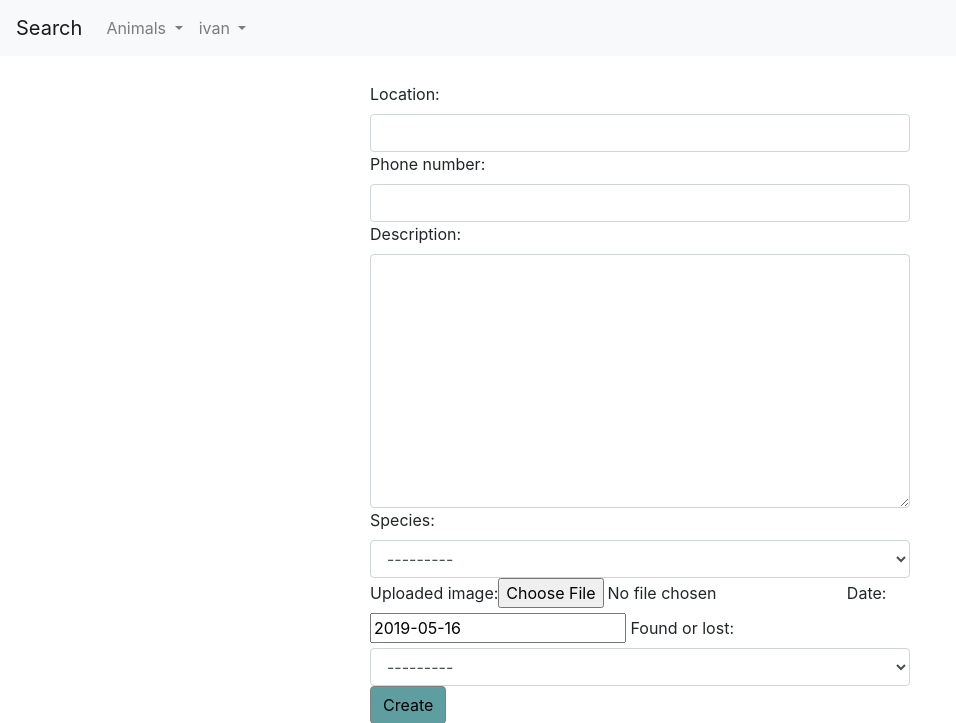
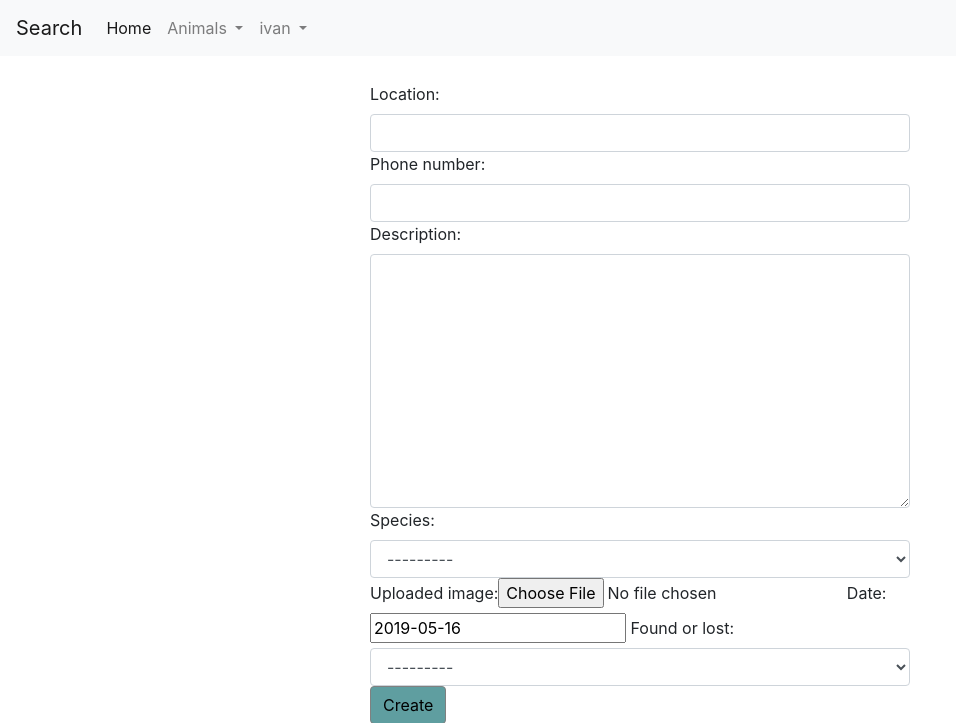
Before and after one commit to Ivan1994Petrov/SoftUni-Django-project, a Django app: a page that uses lost_animals/common/templates/index.html in a window 1280 px wide. Shown: the top 723 px of the page, without its empty margins (0-956 px from the left). Run offline with Django 3.2, Linux system fonts and the light colour scheme; a user stored in the database is signed in; data comes from the database, SQL or seed files in the repository; both versions use the stored data as it was after the commit; some libraries are stand-ins or nearby versions.

Commit message:
Fixing bugs

```diff
--- a/lost_animals/animals/models.py
+++ b/lost_animals/animals/models.py
@@ -1,5 +1,5 @@
 from django.db import models
-from django.core.validators import MinValueValidator, MaxLengthValidator, RegexValidator
+from django.core.validators import RegexValidator
 
 from accounts.models import ProfileUser
 
@@ -30,7 +30,6 @@
                                  message="Phone number must be entered in the format: '+999999999'. Up to 15 digits allowed.")
     phone_number = models.CharField(validators=[phone_regex], max_length=17, blank=True)
 
-    # image_url = models.URLField()
     species = models.ForeignKey(Species, on_delete=models.CASCADE, blank=True)
     found_or_lost = models.ForeignKey(FoundOrLost, on_delete=models.CASCADE, blank=True, null=True)
     uploaded_image = models.ImageField(upload_to='media/',null=True, blank=True)
--- a/lost_animals/animals/templates/animal_delete.html
+++ b/lost_animals/animals/templates/animal_delete.html
@@ -11,7 +11,7 @@
                              </form>
                     </div>
                     <div class="col-lg-6">
-                        <a class="btn btn-primary">No, go back</a>
+                        <a href="{% url 'animal-detail' animal.id %}" class="btn btn-primary">No, go back</a>
                     </div>
 
 
--- a/lost_animals/animals/urls.py
+++ b/lost_animals/animals/urls.py
@@ -7,11 +7,9 @@
 urlpatterns = [
     path('', views.AnimalList.as_view(), name='animal'),
     path('species/', views.CreateSpecies.as_view(), name='species-add'),
-    # path('found-or-lost/', views.CreateFoundOrLost.as_view(), name='found-or-lost'),
     path('mine/', views.UserAnimalsList.as_view(), name='user-animals'),
     re_path('^details/(?P<pk>\d+)/$', views.AnimalDetail.as_view(), name='animal-detail'),
     re_path('^delete/(?P<pk>\d+)/$', views.AnimalDelete.as_view(), name='animal-delete'),
-    #re_path('^details/(?P<pk>\d+)/review/$', review_views.testrender, name='review')
     re_path('^create/$', views.AnimalCreate.as_view(), name='animal-create'),
     re_path('^edit/(?P<pk>\d+)/$', views.AnimalsEdit.as_view(), name='animal-edit')
 
--- a/lost_animals/animals/views.py
+++ b/lost_animals/animals/views.py
@@ -5,17 +5,19 @@
 
 from .models import Animal, Species
 from .forms import CreateAnimalForm, SpeciesForm
-from filter.filters import AnimalFilter
 
 from accounts.models import ProfileUser
-from django.core.paginator import Paginator
 
 
-def has_access_to_modify(current_user, furniture):
+
+def has_access_to_modify(current_user, animal):
     if current_user.is_superuser:
         return True
-    elif current_user.id == furniture.user.id:
+    elif current_user.id == animal.user.id:
+
         return True
+    print(current_user.id)
+    print(animal.id)
     return False
 
 
@@ -29,7 +31,7 @@
 class UserAnimalsList(LoginRequiredMixin, generic.ListView):
     model = Animal
     template_name = 'animals_list.html'
-    context_object_name = 'animal' # за тъмплейта
+    context_object_name = 'animal'
 
 
 
@@ -53,10 +55,6 @@
 
     def get_context_data(self, *, object_list=None, **kwargs):
         context = super(AnimalDetail, self).get_context_data(**kwargs)
-        # context['reviews'] = Review.objects.all().filter(furniture=self.get_object())
-        # context['form'] = ReviewForm()
-        # context['form'].fields['author'].initial = self.request.user.id
-        print(context)
         owner = context['object'].user
         current_user = self.request.user
         if has_access_to_modify(current_user, owner):
@@ -70,21 +68,6 @@
         post_values = request.POST.copy()
         post_values['animal'] = self.get_object()
         return HttpResponseRedirect(url)
-        #form = ReviewForm(post_values)
-
-        # if form.is_valid():
-        #     author = ProfileUser.objects.all().filter(user__pk=request.user.id)[0]
-        #     post_values['furniture'] = self.get_object()
-        #     review = Review(
-        #         content = post_values['content'],
-        #         score = post_values['score'],
-        #         furniture=self.get_object(),
-        #         author=author
-        #     )
-        #     review.save()
-        #     return HttpResponseRedirect(url)
-        # else:
-        #     raise Exception(form.errors)
 
 
 class AnimalDelete(LoginRequiredMixin, generic.DeleteView):
@@ -92,17 +75,18 @@
     login_url = 'accounts/login/'
     context_object_name = 'animal'
 
-    def get(self, request, pk):
-        # if not has_access_to_modify(self.request.user, self.get_object()):
-        #     return render(request, 'permission_denied.html')
-        return render(request, 'animal_delete.html', {'animal': self.get_object()})
-
-    def post(self, request, pk):
-        # if not has_access_to_modify(self.request.user, self.get_object()):
-        #     return render(request, 'permission_denied.html')
-        animal = self.get_object()
-        animal.delete()
-        return HttpResponseRedirect('/animals/')
+    # def get(self, request, pk):
+    #     print(has_access_to_modify(self.request.user, self.get_object()))
+    #     if has_access_to_modify(self.request.user, self.get_object()):
+    #         return render(request, 'permission_denied.html')
+    #     return render(request, 'animal_delete.html', {'animal': self.get_object()})
+    #
+    # def post(self, request, pk):
+    #     if has_access_to_modify(self.request.user, self.get_object()):
+    #         return render(request, 'permission_denied.html')
+    #     animal = self.get_object()
+    #     animal.delete()
+    #     return HttpResponseRedirect('/animals/')
 
 
 class AnimalCreate(LoginRequiredMixin, generic.CreateView):
--- a/lost_animals/common/templates/index.html
+++ b/lost_animals/common/templates/index.html
@@ -5,7 +5,6 @@
     <title>Title</title>
     <link rel="stylesheet" href="https://stackpath.bootstrapcdn.com/bootstrap/4.3.1/css/bootstrap.min.css" integrity="sha384-ggOyR0iXCbMQv3Xipma34MD+dH/1fQ784/j6cY/iJTQUOhcWr7x9JvoRxT2MZw1T" crossorigin="anonymous">
     {% load static %}
-{#    <link rel="stylesheet" type="text/css" href="{% static 'reviews.css' %}">#}
         <link rel="stylesheet" type="text/css" href="{% static 'animal.css' %}">
 
 
--- a/lost_animals/common/templates/navbar.html
+++ b/lost_animals/common/templates/navbar.html
@@ -5,9 +5,9 @@
   </button>
   <div class="collapse navbar-collapse" id="navbarNavDropdown">
     <ul class="navbar-nav">
-{#      <li class="nav-item active">#}
-{#        <a class="nav-link" href="{% url 'search' %}">Home <span class="sr-only">(current)</span></a>#}
-{#      </li>#}
+      <li class="nav-item active">
+        <a class="nav-link" href="{% url 'animal' %}">Home <span class="sr-only">(current)</span></a>
+      </li>
 
 
         {% if not user.is_authenticated %}
@@ -22,7 +22,7 @@
           Animals
         </a>
         <div class="dropdown-menu" aria-labelledby="navbarDropdownMenuLink">
-          <a class="dropdown-item" href="{% url 'animal' %}">All</a>
+
           <a class="dropdown-item" href="{% url 'animal-create' %}">Create</a>
           <a class="dropdown-item" href="{% url 'user-animals' %}">My animals</a>
         </div>
--- a/lost_animals/common/views.py
+++ b/lost_animals/common/views.py
@@ -6,4 +6,3 @@
 def landing(request):
     respons = redirect('/animals/')
     return  respons
-    # return render(request, 'animals_list.html')
```
Also changed, not shown: lost_animals/accounts/views.py (+0 -23 lines), lost_animals/animals/forms.py (+0 -12 lines), lost_animals/db.sqlite3.
